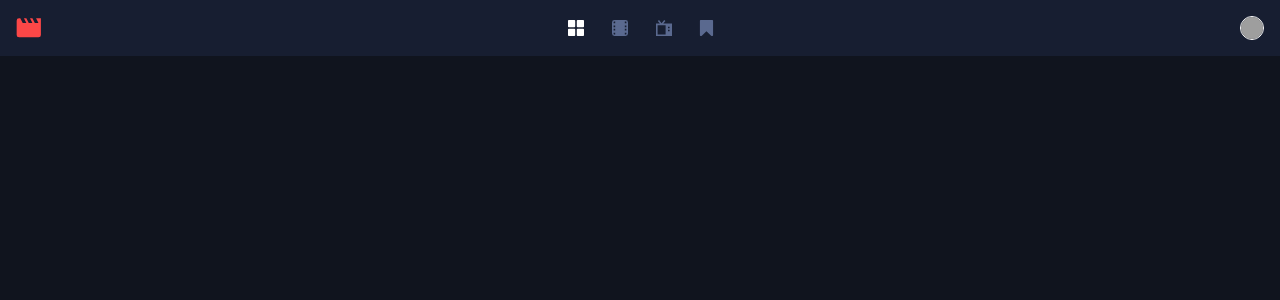
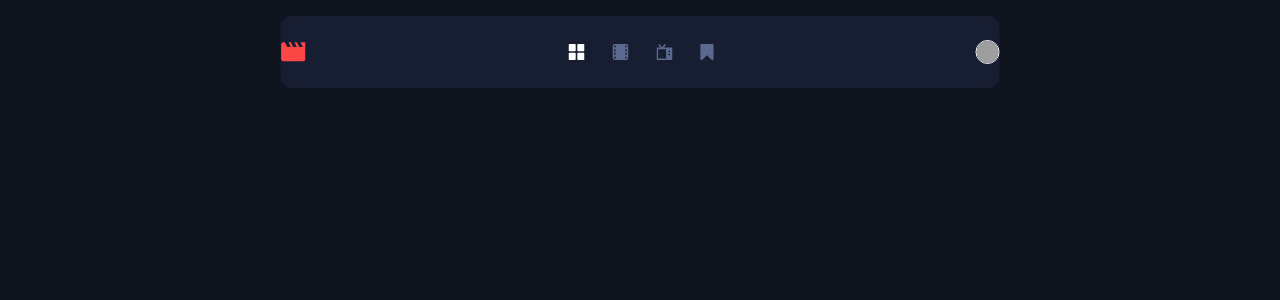
Before and after one commit to LucasS-Goncalves/entertainment-web-app, an Angular app: page / in a window 1280 px wide. Shown: the top 300 px of the page. Built offline with nearby package versions, Linux system fonts and the light colour scheme; grey boxes are pictures that could not be loaded.

Commit message:
working on tablet styles

```diff
--- a/src/app/components/navbar/navbar.component.css
+++ b/src/app/components/navbar/navbar.component.css
@@ -45,3 +45,17 @@
   border: 1px solid var(--white);
   border-radius: 100%;
 }
+
+@media(min-width: 768px){
+
+  .header{
+    position: absolute;
+    top: 1rem;
+    left: 50%;
+    translate: -50%;
+    width: 719px;
+    height: 72px;
+    padding: 0;
+    border-radius: 12px;
+  }
+}
```
